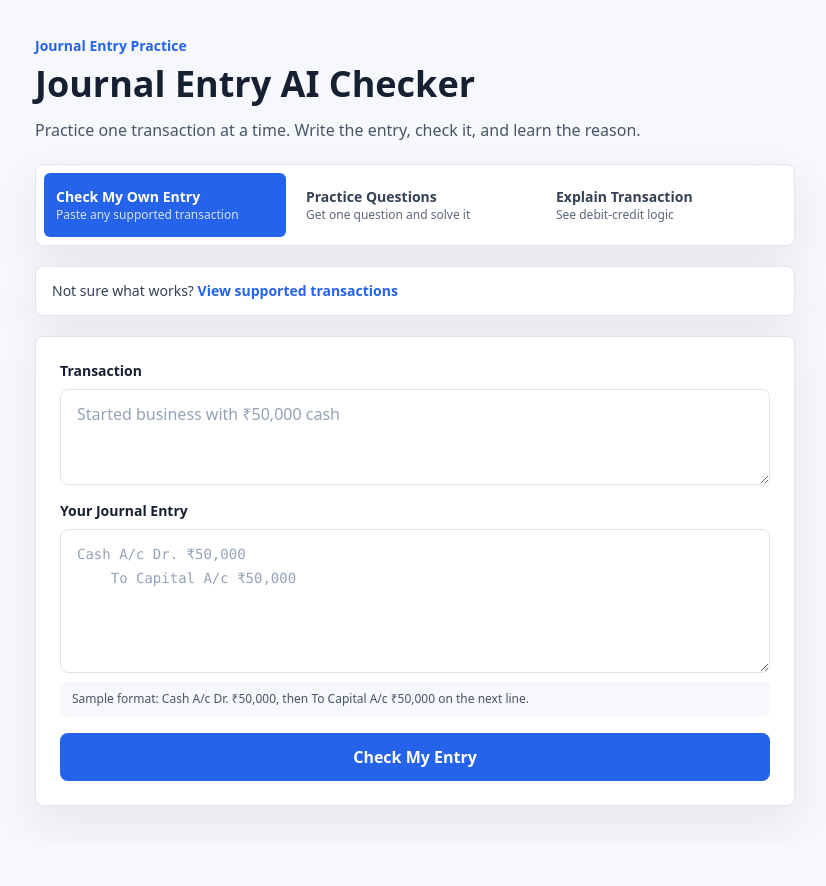
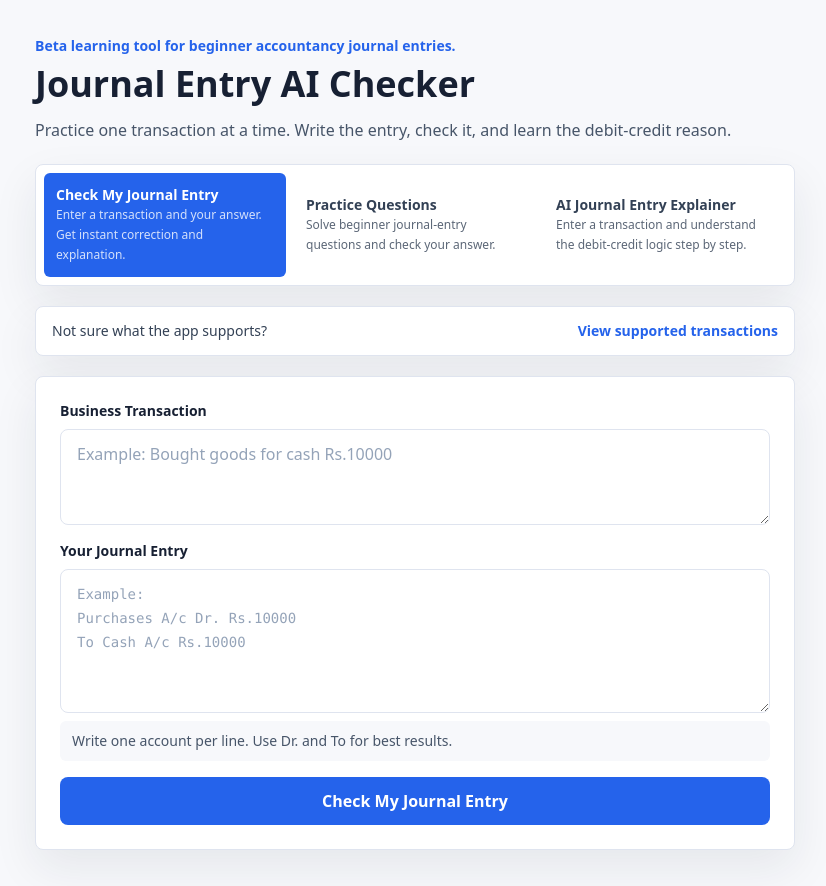
Before and after one commit to mrgogoi59/journal-entry-ai-checker, a Next.js app: page / in a window 1280 px wide. Shown: the whole page, without its empty margins (225-1051 px from the left). Before the commit the page ends 842 px from the top, so only its background shows below. Built offline with nearby package versions, Linux system fonts and the light colour scheme.

Commit message:
Improve UI UX clarity

```diff
--- a/app/journal-entry-solver/page.tsx
+++ b/app/journal-entry-solver/page.tsx
@@ -11,11 +11,11 @@ import type {
 } from "@/lib/types";
 
 const examples = [
-  "Bought goods for cash ₹10,000",
-  "Sold goods to Ram on credit ₹5,000",
-  "Paid rent by UPI ₹2,000",
-  "Started business with cash ₹50,000",
-  "Deposited cash into bank ₹20,000",
+  "Bought goods for cash Rs.10000",
+  "Sold goods to Ram on credit Rs.5000",
+  "Paid rent by UPI Rs.2000",
+  "Started business with cash Rs.50000",
+  "Set off Input GST Rs.5000 against Output GST Rs.8000 and paid balance through bank",
 ];
 
 export default function JournalEntrySolverPage() {
@@ -69,7 +69,10 @@ export default function JournalEntrySolverPage() {
             AI Journal Entry Explainer
           </h1>
           <p className="mt-3 text-base leading-7 text-slate-600">
-            Enter any transaction and understand the exact debit-credit logic.
+            Enter a transaction and understand the exact debit-credit logic.
+          </p>
+          <p className="mt-2 rounded-lg border border-line bg-white px-4 py-3 text-sm leading-6 text-slate-700 shadow-soft">
+            This tool teaches the logic. It is not just an answer shortcut.
           </p>
         </header>
 
@@ -77,10 +80,12 @@ export default function JournalEntrySolverPage() {
           <div className="flex flex-col gap-4">
             <div className="grid grid-cols-2 gap-2 rounded-lg border border-line bg-paper p-2">
               <button type="button" onClick={() => setMode("beginner")} className={modeButtonClass(mode === "beginner")}>
-                Beginner Mode
+                <span>Beginner Mode</span>
+                <span className="text-xs font-medium leading-5 opacity-80">Detailed explanation</span>
               </button>
               <button type="button" onClick={() => setMode("exam")} className={modeButtonClass(mode === "exam")}>
-                Exam Mode
+                <span>Exam Mode</span>
+                <span className="text-xs font-medium leading-5 opacity-80">Concise answer</span>
               </button>
             </div>
 
@@ -89,7 +94,7 @@ export default function JournalEntrySolverPage() {
               <textarea
                 value={transaction}
                 onChange={(event) => setTransaction(event.target.value)}
-                placeholder="Example: Bought goods for cash ₹10,000"
+                placeholder="Example: Bought goods for cash Rs.10000"
                 className="min-h-32 resize-y rounded-lg border border-line bg-white px-4 py-3 text-base leading-6 outline-none transition placeholder:text-slate-400 focus:border-accent focus:ring-4 focus:ring-blue-100"
               />
             </label>
@@ -120,7 +125,7 @@ export default function JournalEntrySolverPage() {
               className="min-h-12 rounded-lg bg-accent px-5 py-3 text-base font-semibold text-white transition hover:bg-blue-700 disabled:cursor-not-allowed disabled:bg-slate-400"
             >
               {isLoading
-                ? "Analyzing transaction... identifying affected accounts... applying debit-credit rules..."
+                ? "Analyzing transaction... Identifying affected accounts... Applying debit-credit rules..."
                 : "Explain Journal Entry"}
             </button>
           </div>
@@ -143,7 +148,7 @@ function SolverResult({ result, mode }: { result: JournalEntrySolverResponse; mo
 
   return (
     <section className="grid gap-4">
-      <ResultSection title="Final Journal Entry">
+      <ResultSection title="Final Journal Entry" emphasis>
         <JournalEntryTable lines={result.journalEntry} />
       </ResultSection>
 
@@ -226,7 +231,9 @@ function AmbiguousResult({ result }: { result: JournalEntrySolverResponse }) {
           <h3 className="text-sm font-bold">Questions to ask</h3>
           <ul className="mt-2 grid gap-2 text-sm leading-6">
             {result.ambiguityQuestions.map((question, index) => (
-              <li key={`question-${question}-${index}`}>{question}</li>
+              <li key={`question-${question}-${index}`} className="rounded-md bg-white px-3 py-2">
+                {question}
+              </li>
             ))}
           </ul>
         </div>
@@ -246,10 +253,13 @@ function AmbiguousResult({ result }: { result: JournalEntrySolverResponse }) {
 
 function UnsupportedResult({ result }: { result: JournalEntrySolverResponse }) {
   return (
-    <section className="rounded-lg border border-red-200 bg-red-50 p-4 text-red-800 shadow-soft sm:p-6">
+    <section className="rounded-lg border border-amber-200 bg-amber-50 p-4 text-amber-900 shadow-soft sm:p-6">
       <h2 className="text-lg font-bold">I cannot safely solve this transaction yet.</h2>
       <p className="mt-2 text-sm leading-6">
         {result.message ?? "Please rewrite with amount, payment mode, and account context."}
+      </p>
+      <p className="mt-3 rounded-md bg-white px-3 py-2 text-sm leading-6">
+        Please add amount, payment mode, and account context.
       </p>
     </section>
   );
@@ -267,10 +277,14 @@ function InterpretationCard({ interpretation }: { interpretation: SolverPossible
   );
 }
 
-function ResultSection({ title, children }: { title: string; children: ReactNode }) {
+function ResultSection({ title, children, emphasis = false }: { title: string; children: ReactNode; emphasis?: boolean }) {
   return (
-    <section className="rounded-lg border border-line bg-white p-4 shadow-soft sm:p-6">
-      <h2 className="text-sm font-bold text-ink">{title}</h2>
+    <section
+      className={`rounded-lg border bg-white p-4 shadow-soft sm:p-6 ${
+        emphasis ? "border-accent ring-2 ring-blue-100" : "border-line"
+      }`}
+    >
+      <h2 className={emphasis ? "text-base font-bold text-ink" : "text-sm font-bold text-ink"}>{title}</h2>
       <div className="mt-3">{children}</div>
     </section>
   );
@@ -281,10 +295,10 @@ function JournalEntryTable({ lines }: { lines: SolverJournalEntryLine[] }) {
     <div className="overflow-x-auto">
       <table className="w-full min-w-[420px] border-collapse text-sm">
         <thead>
-          <tr className="border-b border-line text-left text-slate-600">
-            <th className="py-2 pr-3 font-semibold">Particulars</th>
-            <th className="py-2 pr-3 text-right font-semibold">Debit ₹</th>
-            <th className="py-2 text-right font-semibold">Credit ₹</th>
+          <tr className="border-b border-line bg-paper text-left text-slate-700">
+            <th className="px-3 py-2 font-semibold">Particulars</th>
+            <th className="px-3 py-2 text-right font-semibold">Debit ₹</th>
+            <th className="px-3 py-2 text-right font-semibold">Credit ₹</th>
           </tr>
         </thead>
         <tbody>
@@ -293,11 +307,11 @@ function JournalEntryTable({ lines }: { lines: SolverJournalEntryLine[] }) {
               key={`journal-${line.account}-${line.debit}-${line.credit}-${index}`}
               className="border-b border-line last:border-b-0"
             >
-              <td className="py-3 pr-3 font-medium text-ink">
+              <td className="px-3 py-3 font-medium text-ink">
                 {line.debit > 0 ? `${line.account} Dr.` : `To ${line.account}`}
               </td>
-              <td className="py-3 pr-3 text-right text-ink">{line.debit > 0 ? formatAmount(line.debit) : "-"}</td>
-              <td className="py-3 text-right text-ink">{line.credit > 0 ? formatAmount(line.credit) : "-"}</td>
+              <td className="px-3 py-3 text-right text-ink">{line.debit > 0 ? formatAmount(line.debit) : "-"}</td>
+              <td className="px-3 py-3 text-right text-ink">{line.credit > 0 ? formatAmount(line.credit) : "-"}</td>
             </tr>
           ))}
         </tbody>
@@ -311,7 +325,7 @@ function AffectedAccountsTable({ accounts }: { accounts: SolverAffectedAccount[]
     <div className="overflow-x-auto">
       <table className="w-full min-w-[680px] border-collapse text-sm">
         <thead>
-          <tr className="border-b border-line text-left text-slate-600">
+          <tr className="border-b border-line bg-paper text-left text-slate-700">
             <th className="py-2 pr-3 font-semibold">Account</th>
             <th className="py-2 pr-3 font-semibold">Nature</th>
             <th className="py-2 pr-3 font-semibold">Effect</th>
@@ -358,7 +372,7 @@ function MessageBox({ message }: { message: string }) {
 
 function modeButtonClass(isActive: boolean): string {
   return [
-    "min-h-11 rounded-md px-3 py-2 text-sm font-semibold transition",
+    "flex min-h-14 flex-col items-center justify-center rounded-md px-3 py-2 text-center text-sm font-semibold transition",
     isActive ? "bg-accent text-white" : "bg-white text-slate-700 hover:bg-white",
   ].join(" ");
 }
--- a/app/page.tsx
+++ b/app/page.tsx
@@ -4,8 +4,8 @@ import Link from "next/link";
 import { useState } from "react";
 import type { CheckEntryResponse, CorrectJournalEntry, PracticeQuestion } from "@/lib/types";
 
-const sampleTransaction = "Started business with ₹50,000 cash";
-const sampleEntry = "Cash A/c Dr. ₹50,000\n    To Capital A/c ₹50,000";
+const sampleTransaction = "Bought goods for cash Rs.10000";
+const sampleEntry = "Purchases A/c Dr. Rs.10000\nTo Cash A/c Rs.10000";
 type AppMode = "own" | "practice";
 
 export default function Home() {
@@ -137,32 +137,38 @@ export default function Home() {
     <main className="min-h-screen px-4 py-5 sm:px-6 sm:py-9">
       <section className="mx-auto flex w-full max-w-[760px] flex-col gap-4 sm:gap-5">
         <header className="text-center sm:text-left">
-          <p className="text-sm font-semibold text-accent">Journal Entry Practice</p>
+          <p className="text-sm font-semibold text-accent">Beta learning tool for beginner accountancy journal entries.</p>
           <h1 className="mt-2 text-3xl font-bold tracking-normal text-ink sm:text-4xl">
             Journal Entry AI Checker
           </h1>
           <p className="mt-3 text-base leading-7 text-slate-600">
-            Practice one transaction at a time. Write the entry, check it, and learn the reason.
+            Practice one transaction at a time. Write the entry, check it, and learn the debit-credit reason.
           </p>
         </header>
 
         <div className="grid grid-cols-1 gap-2 rounded-lg border border-line bg-white p-2 shadow-soft sm:grid-cols-3">
           <button onClick={() => setMode("own")} className={modeButtonClass(mode === "own")}>
-            <span>Check My Own Entry</span>
-            <span className="text-xs font-medium opacity-80">Paste any supported transaction</span>
+            <span>Check My Journal Entry</span>
+            <span className="text-xs font-medium leading-5 opacity-80">
+              Enter a transaction and your answer. Get instant correction and explanation.
+            </span>
           </button>
           <button onClick={selectPracticeMode} className={modeButtonClass(mode === "practice")}>
             <span>Practice Questions</span>
-            <span className="text-xs font-medium opacity-80">Get one question and solve it</span>
+            <span className="text-xs font-medium leading-5 opacity-80">
+              Solve beginner journal-entry questions and check your answer.
+            </span>
           </button>
           <Link href="/journal-entry-solver" className={modeButtonClass(false)}>
-            <span>Explain Transaction</span>
-            <span className="text-xs font-medium opacity-80">See debit-credit logic</span>
+            <span>AI Journal Entry Explainer</span>
+            <span className="text-xs font-medium leading-5 opacity-80">
+              Enter a transaction and understand the debit-credit logic step by step.
+            </span>
           </Link>
         </div>
 
-        <div className="rounded-lg border border-line bg-white px-4 py-3 text-sm leading-6 text-slate-700 shadow-soft">
-          <span>Not sure what works?</span>{" "}
+        <div className="flex flex-col gap-2 rounded-lg border border-line bg-white px-4 py-3 text-sm leading-6 text-slate-700 shadow-soft sm:flex-row sm:items-center sm:justify-between">
+          <span>Not sure what the app supports?</span>
           <Link href="/supported-transactions" className="font-semibold text-accent hover:text-blue-700">
             View supported transactions
           </Link>
@@ -174,7 +180,7 @@ export default function Home() {
             journalEntry={journalEntry}
             error={error}
             isLoading={isLoading}
-            buttonText="Check My Entry"
+            buttonText="Check My Journal Entry"
             loadingText="Checking..."
             onTransactionChange={setTransactionText}
             onJournalEntryChange={setJournalEntry}
@@ -226,11 +232,11 @@ function EntryCard({
     <div className="rounded-lg border border-line bg-white p-4 shadow-soft sm:p-6">
       <div className="flex flex-col gap-4">
         <label className="flex flex-col gap-2">
-          <span className="text-sm font-semibold text-ink">Transaction</span>
+          <span className="text-sm font-semibold text-ink">Business Transaction</span>
           <textarea
             value={transactionText}
             onChange={(event) => onTransactionChange(event.target.value)}
-            placeholder={sampleTransaction}
+            placeholder={`Example: ${sampleTransaction}`}
             className="min-h-24 resize-y rounded-lg border border-line bg-white px-4 py-3 text-base leading-6 outline-none transition placeholder:text-slate-400 focus:border-accent focus:ring-4 focus:ring-blue-100"
           />
         </label>
@@ -272,11 +278,12 @@ function PracticeCard({
     <div className="rounded-lg border border-line bg-white p-4 shadow-soft sm:p-6">
       <div className="flex flex-col gap-4">
         <div className="rounded-lg border border-line bg-paper p-4">
-          <div className="text-sm font-semibold text-ink">Transaction</div>
+          <div className="text-sm font-semibold text-ink">Practice Question</div>
           <p className="mt-2 min-h-7 text-base font-medium leading-7 text-slate-800">
             {isQuestionLoading ? "Generating a question..." : question?.transaction_text ?? "No question yet."}
           </p>
         </div>
+        <p className="text-sm leading-6 text-slate-600">Try solving first before checking the answer.</p>
 
         <JournalEntryInput value={journalEntry} onChange={onJournalEntryChange} />
 
@@ -315,11 +322,11 @@ function JournalEntryInput({
         aria-describedby="journal-entry-helper"
         value={value}
         onChange={(event) => onChange(event.target.value)}
-        placeholder={sampleEntry}
+        placeholder={`Example:\n${sampleEntry}`}
         className="min-h-36 resize-y rounded-lg border border-line bg-white px-4 py-3 font-mono text-sm leading-6 outline-none transition placeholder:text-slate-400 focus:border-accent focus:ring-4 focus:ring-blue-100"
       />
-      <p id="journal-entry-helper" className="rounded-md bg-paper px-3 py-2 text-xs leading-5 text-slate-600">
-        Sample format: Cash A/c Dr. ₹50,000, then To Capital A/c ₹50,000 on the next line.
+      <p id="journal-entry-helper" className="rounded-md bg-paper px-3 py-2 text-sm leading-6 text-slate-600">
+        Write one account per line. Use Dr. and To for best results.
       </p>
     </div>
   );
@@ -333,19 +340,20 @@ function ResultCard({ result }: { result: CheckEntryResponse }) {
       <div className={`rounded-lg border px-4 py-4 ${status.panelClass}`}>
         <div className="flex flex-col gap-3 sm:flex-row sm:items-center sm:justify-between">
           <div>
-            <div className="text-xs font-bold uppercase tracking-wide">{status.label}</div>
-            <div className="mt-1 text-sm font-medium">{status.message}</div>
+            <div className="text-sm font-bold">{status.label}</div>
+            <div className="mt-1 text-sm font-medium leading-6">{status.message}</div>
           </div>
           <div className="text-3xl font-bold">{result.score}/100</div>
         </div>
       </div>
 
       <div className="mt-4 grid gap-3">
-        <ResultSection title="Your mistake" body={formatMistake(result.mistake_type)} />
+        <ResultSection title="Your result" body={formatResultSummary(result)} />
         <ResultSection title="Correct journal entry">
           <JournalEntryView entry={result.correct_journal_entry} />
         </ResultSection>
-        <ResultSection title="Why this is correct" body={simplifyExplanation(result.simple_explanation)} />
+        <ResultSection title="What went wrong" body={formatMistake(result.mistake_type)} />
+        <ResultSection title="Simple explanation" body={simplifyExplanation(result.simple_explanation)} />
         <ResultSection title="Similar practice question" body={result.similar_practice_question} />
       </div>
     </section>
@@ -449,7 +457,7 @@ function getMissingInputMessage(transaction: string, entry: string): string {
 function getStatusDisplay(status: CheckEntryResponse["result_status"]) {
   if (status === "Correct") {
     return {
-      label: "Correct",
+      label: "Correct — 100/100",
       message: "Great. Your accounts, sides, amount, and balance match.",
       panelClass: "border-emerald-200 bg-emerald-50 text-emerald-800",
     };
@@ -480,10 +488,17 @@ function getStatusDisplay(status: CheckEntryResponse["result_status"]) {
   }
 
   return {
-    label: "Incorrect",
+    label: "Needs correction",
     message: "Review the correct entry below, then try the same idea again.",
     panelClass: "border-red-200 bg-red-50 text-red-800",
   };
+}
+
+function formatResultSummary(result: CheckEntryResponse): string {
+  if (result.result_status === "Correct") return "Correct — 100/100";
+  if (result.result_status === "Unsupported Transaction") return "Unsupported transaction";
+  if (result.result_status === "Invalid Format") return "Invalid format";
+  return `${result.result_status}. Score: ${result.score}/100`;
 }
 
 function formatJournalEntry(entry: CorrectJournalEntry): string {
```
Also changed, not shown: app/supported-transactions/page.tsx (+15 -2 lines).
